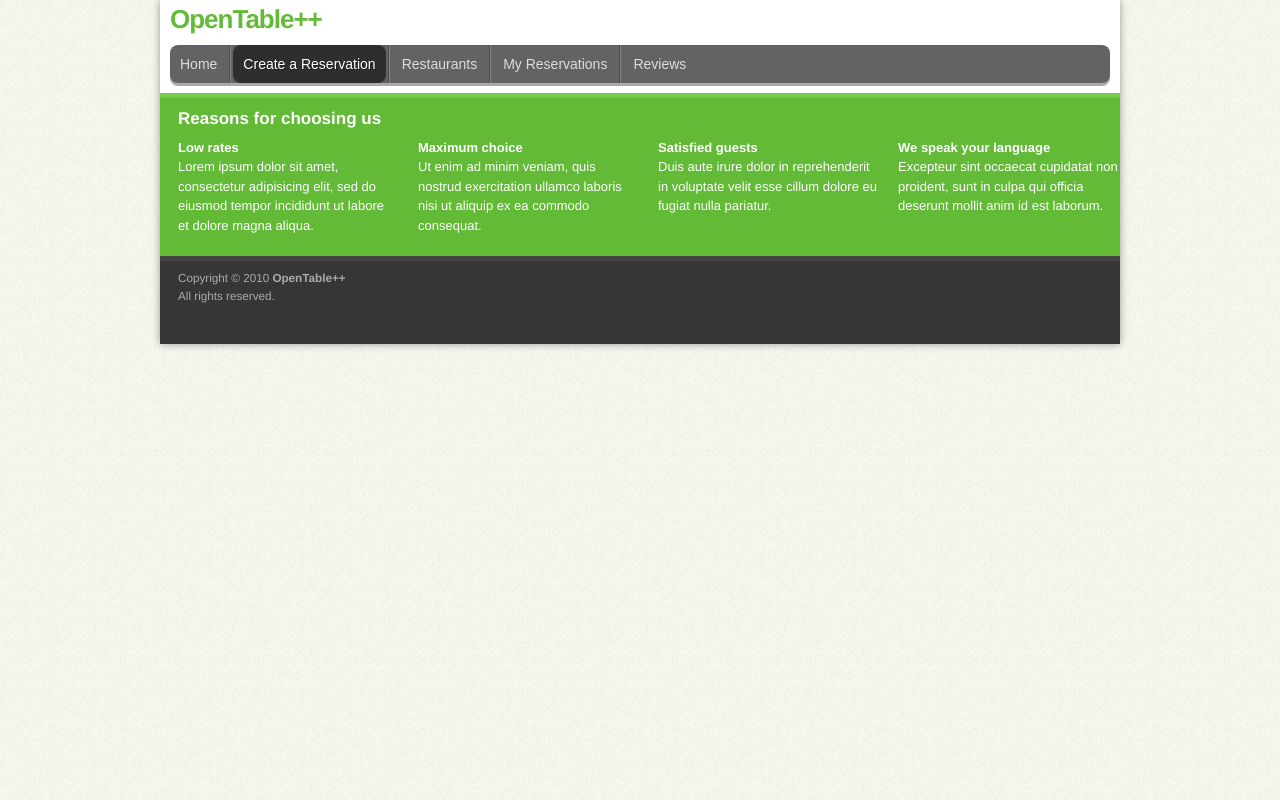
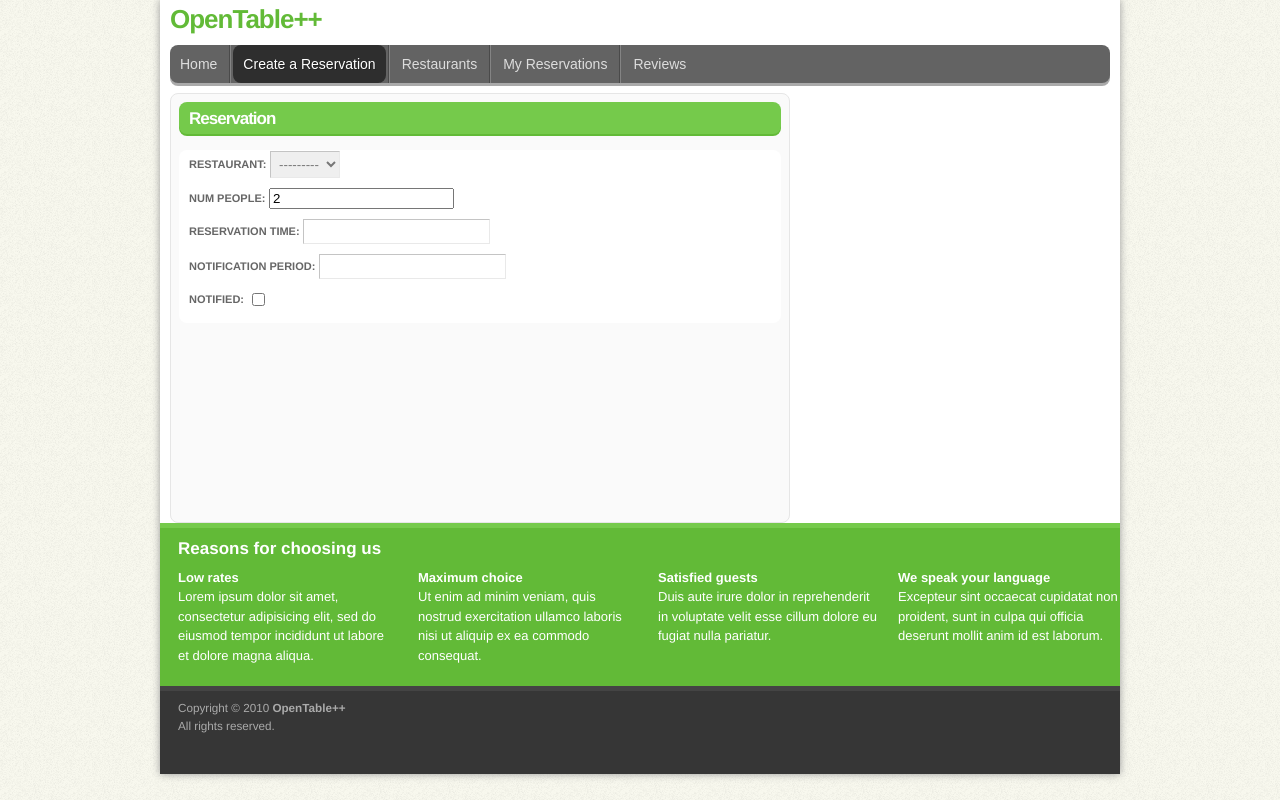
Before and after one commit to silent1mezzo/HackMTL, a Django app: page /reservation/ in a window 1280 px wide. Run offline with Django 3.2, Linux system fonts and the light colour scheme; data that the repository does not hold is empty; parts of the project's set-up code (start-up, migrations or seed data) failed here and were passed over; some libraries are stand-ins or nearby versions.

Commit message:
Fingers are flying

```diff
--- a/templates/base.html
+++ b/templates/base.html
@@ -2,7 +2,7 @@
 <!DOCTYPE html>
 <html>
 <head>
-    <title>{% block title %}OpenTable++{% endblock %}</title>
+    <title>{% block title %}Ceviche{% endblock %}</title>
 
     <!-- Main Stylesheets -->
     <link href="{{ MEDIA_URL }}css/style.css" media="screen" rel="stylesheet" type="text/css" />
--- a/templates/reservation.html
+++ b/templates/reservation.html
@@ -3,4 +3,18 @@
 {% block title %}{{ block.super }} | Reservations{% endblock %}
 
 {% block content %}
+    <div class='grid_8'>
+        <div class="box radius fixheight">
+            <div class="padded">
+                <h2 class="headline radius"><b>Reservation</b> {% if restaurant %}for {{ restaurant.name }}{% endif %}</h2>
+                <div id="top-destination-panel" class="radius">
+                        <form>
+                            {{ form.as_p }}
+                            <submit>
+                        </form>
+                    <div class="clear">&nbsp;</div>
+                </div>
+            </div>
+        </div>
+    </div>
 {% endblock %}
```
